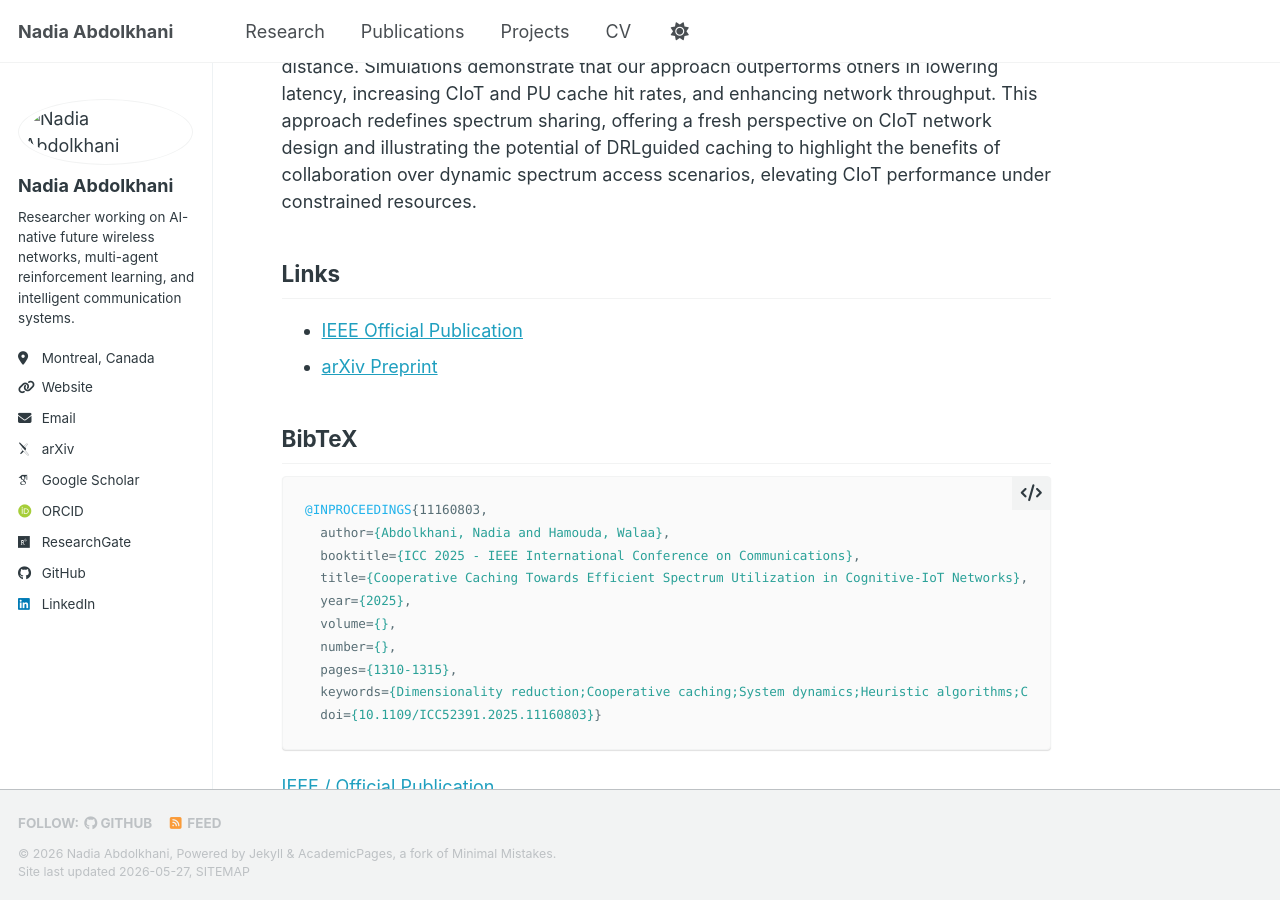
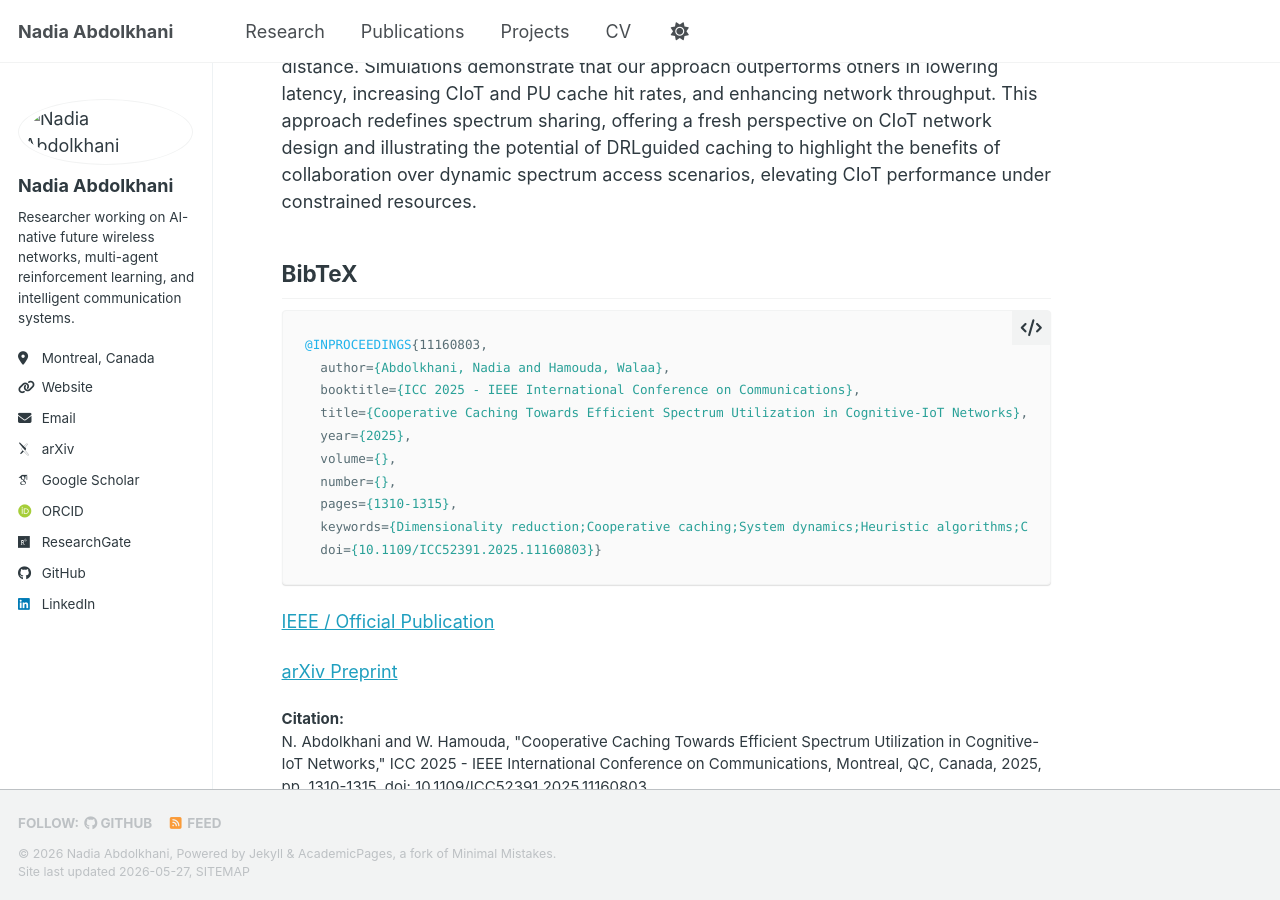
Before and after one commit to NAbdolkhani/NAbdolkhani.github.io, a Jekyll site: the page built from _publications/2025-01-01-cooperative-caching-icc.md, in a window 1280 px wide and 900 px high, scrolled down 530 px. Built offline with Jekyll 4.4.1, drawn with Linux system fonts in a browser that asks for light colours; some web fonts are replaced; a script bundle is joined from its source files by our own code; library files that are not in the unit come from our copies.

Commit message:
Update 2025-01-01-cooperative-caching-icc.md

```diff
--- a/_publications/2025-01-01-cooperative-caching-icc.md
+++ b/_publications/2025-01-01-cooperative-caching-icc.md
@@ -15,10 +15,6 @@ citation: 'N. Abdolkhani and W. Hamouda, "Cooperative Caching Towards Efficient
 
 In cognitive Internet of Things (CIoT) networks, efficient spectrum sharing is essential to address increasing wireless demands. This paper presents a novel deep reinforcement learning (DRL)-based approach for joint cooperative caching and spectrum access coordination in CIoT networks, enabling the CIoT agents to collaborate with primary users (PUs) by caching PU content and serving their requests, fostering mutual benefits. The proposed DRL framework jointly optimizes caching policy and spectrum access under challenging conditions. Unlike traditional cognitive radio (CR) methods, where CIoT agents vacate the spectrum for PUs, or relaying techniques, which merely support spectrum sharing, caching brings data closer to the edge, reducing latency by minimizing retrieval distance. Simulations demonstrate that our approach outperforms others in lowering latency, increasing CIoT and PU cache hit rates, and enhancing network throughput. This approach redefines spectrum sharing, offering a fresh perspective on CIoT network design and illustrating the potential of DRLguided caching to highlight the benefits of collaboration over dynamic spectrum access scenarios, elevating CIoT performance under constrained resources.
 
-## Links
-
-- [IEEE Official Publication](https://ieeexplore.ieee.org/document/11160803)
-- [arXiv Preprint](https://arxiv.org/abs/2512.14029)
 
 ## BibTeX
 
```
